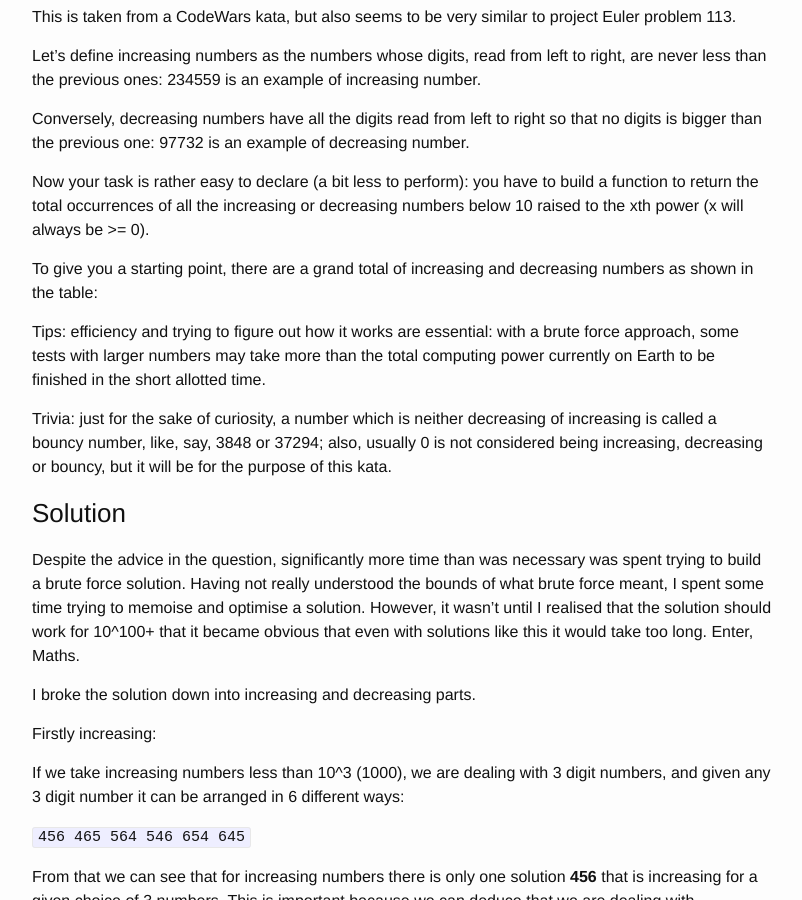
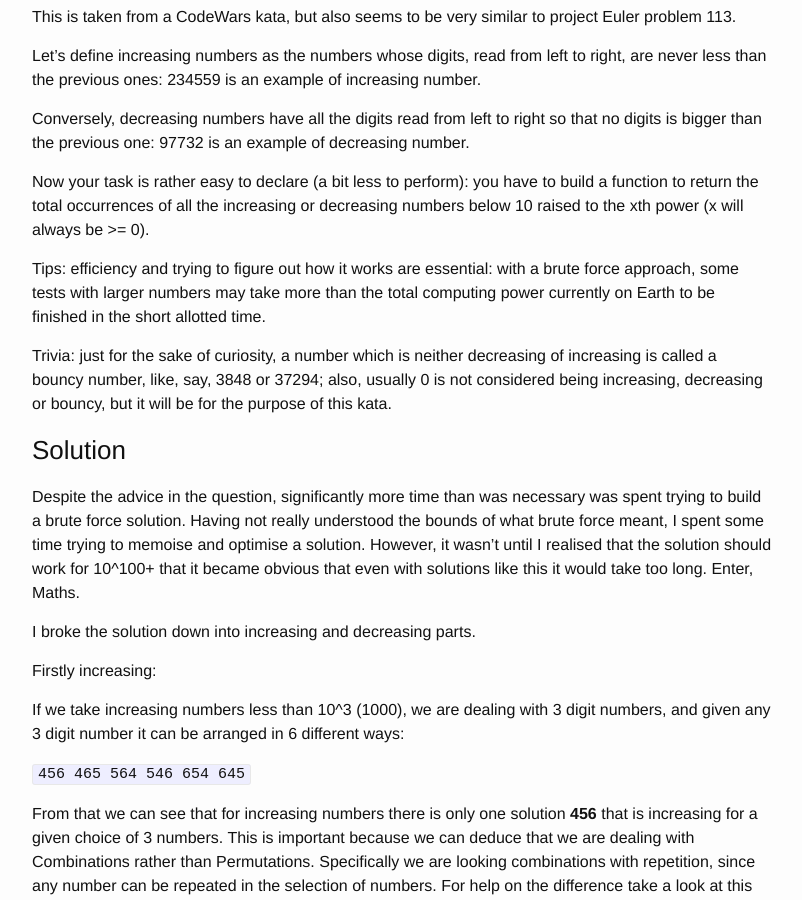
Before and after one commit to nickbdyer/nickbdyer.github.io, a Jekyll site: the page built from _posts/2016-06-04-ventiquattro.md, in a window 1280 px wide and 900 px high, scrolled down 300 px. Shown: the whole window, without its empty margins (238-1040 px from the left). Built offline with Jekyll 4.4.1, drawn with Linux system fonts in a browser that asks for light colours.

Commit message:
Removes reference to deleted table

```diff
--- a/_posts/2016-06-04-ventiquattro.md
+++ b/_posts/2016-06-04-ventiquattro.md
@@ -21,9 +21,6 @@ decreasing number.
 Now your task is rather easy to declare (a bit less to perform): you have to
 build a function to return the total occurrences of all the increasing or
 decreasing numbers below 10 raised to the xth power (x will always be >= 0).
-
-To give you a starting point, there are a grand total of increasing and
-decreasing numbers as shown in the table:
 
 Tips: efficiency and trying to figure out how it works are essential: with
 a brute force approach, some tests with larger numbers may take more than the
```
